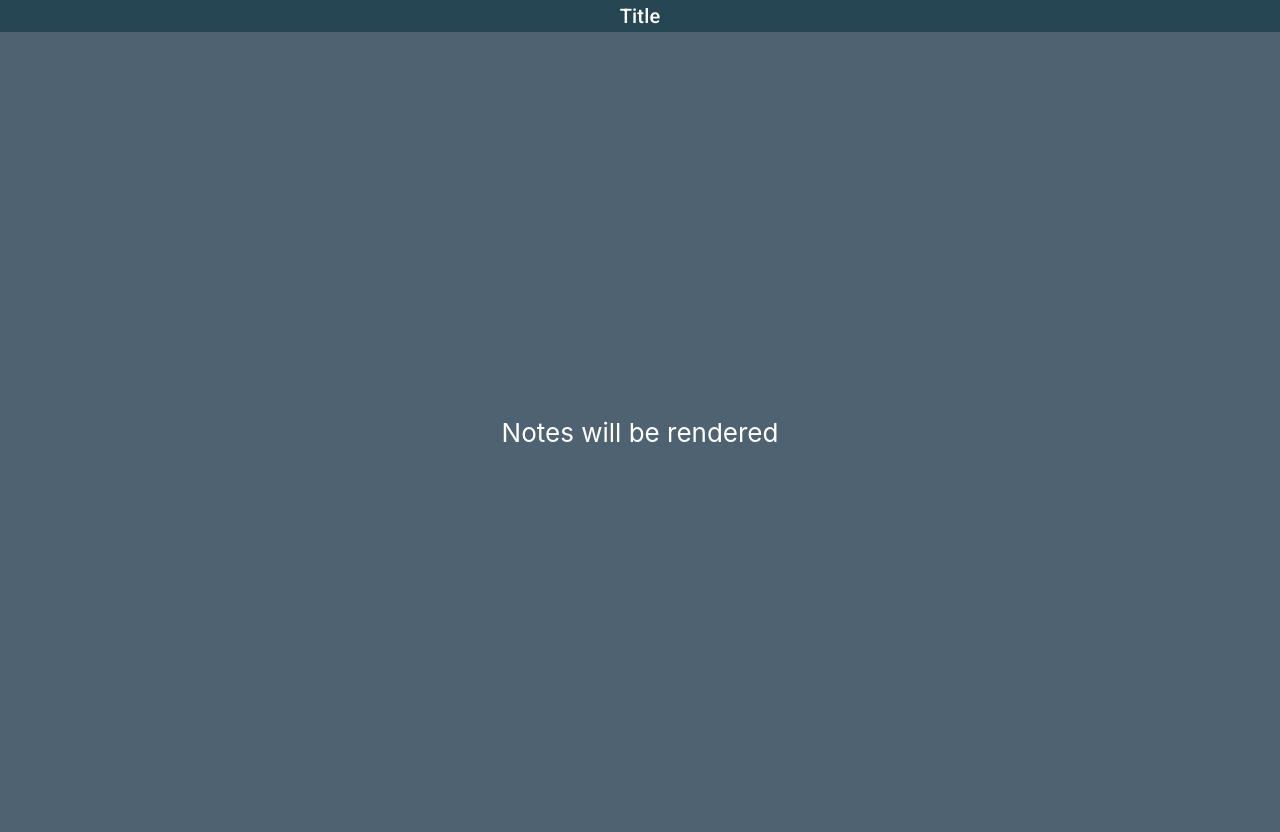
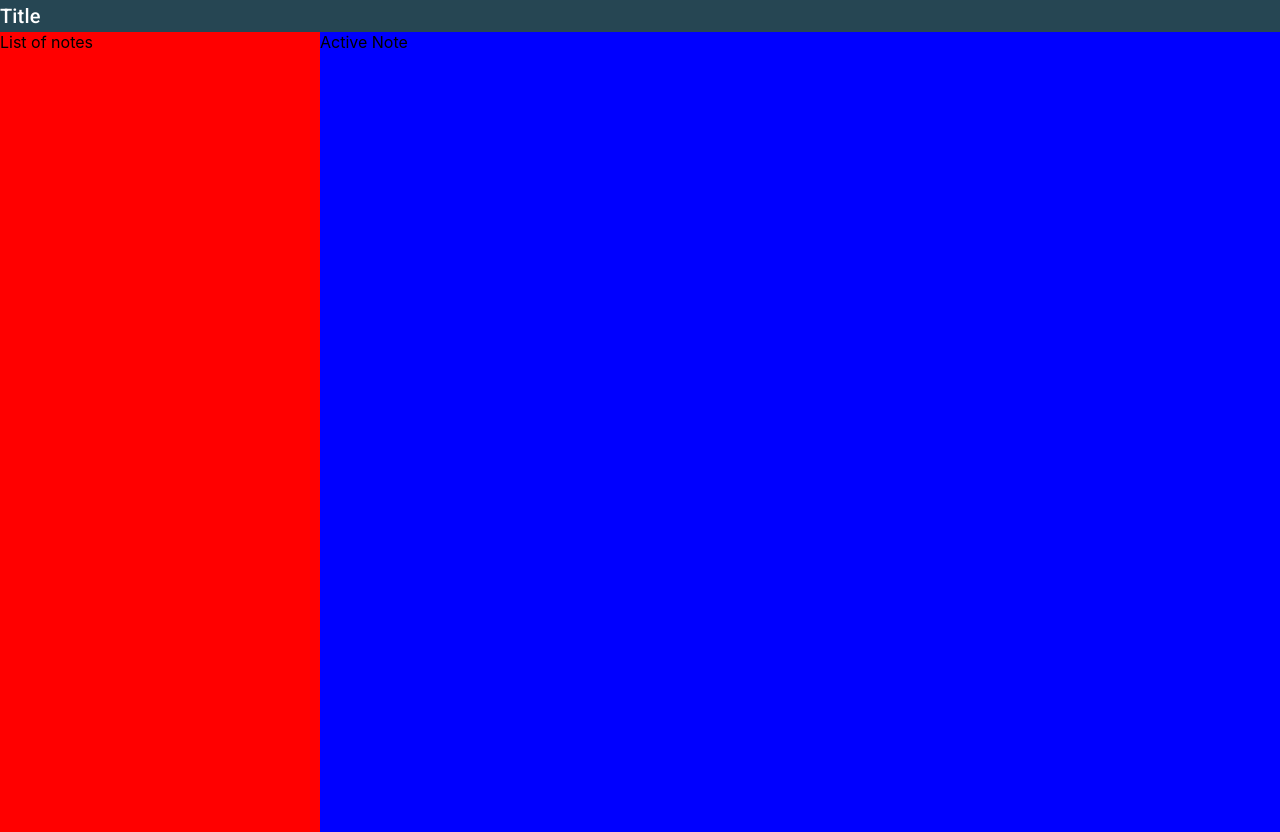
Before and after one commit to skoskosko/todo-demo, a React (Create React App) app in the folder react/: page / in a window 1280 px wide. Built offline with nearby package versions, Linux system fonts and the light colour scheme.

Commit message:
Layout mockup

```diff
--- a/react/src/App.css
+++ b/react/src/App.css
@@ -1,38 +1,20 @@
-.App {
-  text-align: center;
+html, body, #root, #app>div {
+  height: 100%
 }
 
-.App-logo {
-  height: 40vmin;
-  pointer-events: none;
+.App {
+  height: 100%;
 }
 
-@media (prefers-reduced-motion: no-preference) {
-  .App-logo {
-    animation: App-logo-spin infinite 20s linear;
-  }
+.fill {
+  height: 100%;
 }
 
-.App-header {
-  background-color: #4f6272ff;
-  min-height: 100vh;
-  display: flex;
-  flex-direction: column;
-  align-items: center;
-  justify-content: center;
-  font-size: calc(10px + 2vmin);
-  color: white;
+.panel1 {
+  background-color: red;
+  max-height: 100%;
 }
 
-.App-link {
-  color: #61dafb;
+.panel2 {
+  background-color: blue;
 }
-
-@keyframes App-logo-spin {
-  from {
-    transform: rotate(0deg);
-  }
-  to {
-    transform: rotate(360deg);
-  }
-}
--- a/react/src/App.tsx
+++ b/react/src/App.tsx
@@ -1,16 +1,42 @@
 import React from 'react';
-// @ts-ignore
-import logo from './logo.svg';
 import HeaderBar from './components/HeaderBar';
+import Grid from "@material-ui/core/Grid";
+import { useTheme } from '@material-ui/core/styles';
+import useMediaQuery from '@material-ui/core/useMediaQuery';
+
 import './App.css';
 
+function getDirection(mediaQuery: boolean) {
+  if(mediaQuery) return "row"// larger than sm
+  else return "column" // smaller than sm
+}
+function getXs1(mediaQuery: boolean) {
+  if(mediaQuery) return 3 // larger than sm
+  else  return "auto" // smaller than sm
+}
+function getXs2(mediaQuery: boolean) {
+  if(mediaQuery) return 9 // larger than sm
+  else  return "auto" // smaller than sm
+}
+
+
 function App() {
+  const theme = useTheme();
+  const matches = useMediaQuery(theme.breakpoints.up('sm'));
+
   return (
     <div className="App">
       <HeaderBar></HeaderBar>
-      <header className="App-header">
-        Notes will be rendered
-      </header>
+
+      <Grid className="fill" container direction={getDirection(matches)}>
+        <Grid className="panel1" item xs={getXs1(matches)}>
+          List of notes
+        </Grid>
+        <Grid className="panel2" item xs={getXs2(matches)}>
+          Active Note
+        </Grid>
+      </Grid>
+
     </div>
   );
 }
```
Also changed, not shown: 1 other file (tests, documents, lock files or other folders).
